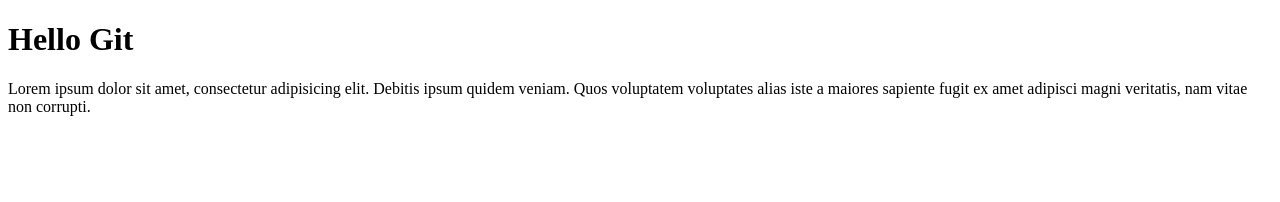
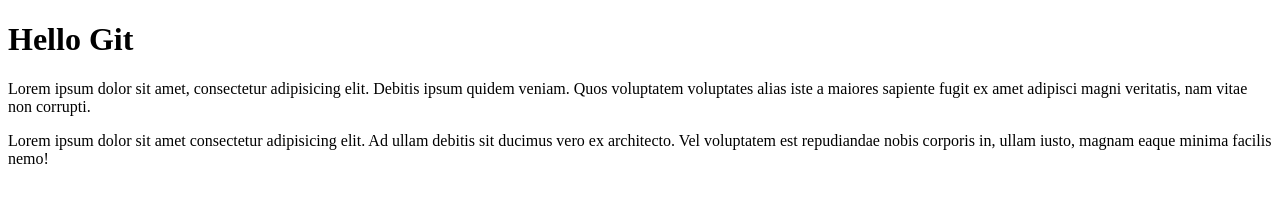
Before and after one commit to amanis2002/github-example, a plain HTML site: page index.html in a window 1280 px wide. Drawn offline with Linux system fonts and the light colour scheme.

Commit message:
created readme

```diff
--- a/index.html
+++ b/index.html
@@ -12,6 +12,8 @@
     <h1>Hello Git</h1>
     <p>Lorem ipsum dolor sit amet, consectetur adipisicing elit. Debitis ipsum quidem veniam. Quos voluptatem voluptates
         alias iste a maiores sapiente fugit ex amet adipisci magni veritatis, nam vitae non corrupti.</p>
+    <p>Lorem ipsum dolor sit amet consectetur adipisicing elit. Ad ullam debitis sit ducimus vero ex architecto. Vel
+        voluptatem est repudiandae nobis corporis in, ullam iusto, magnam eaque minima facilis nemo!</p>
 </body>
 
 </html>
```
Also changed, not shown: 2 other files.
